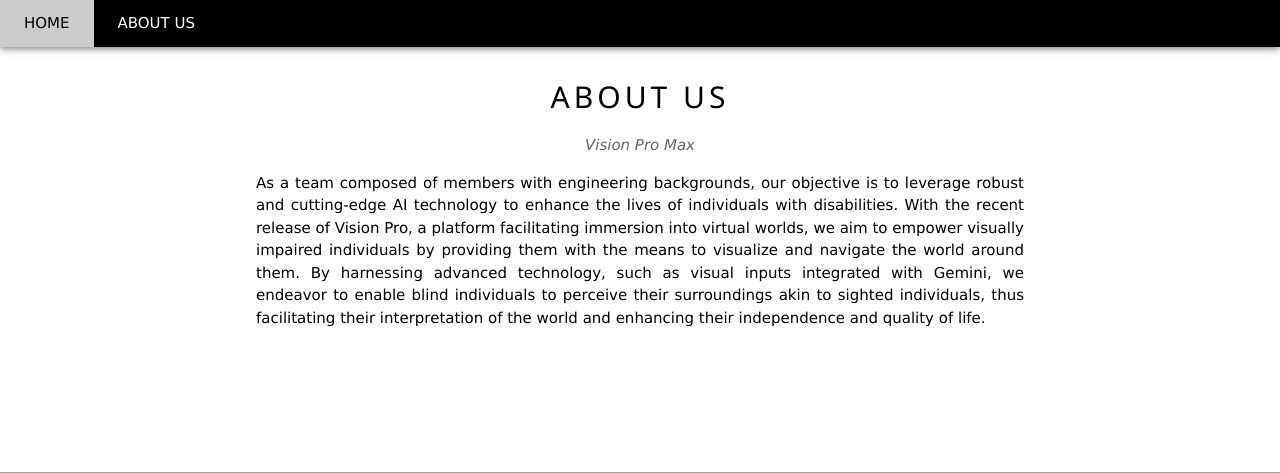
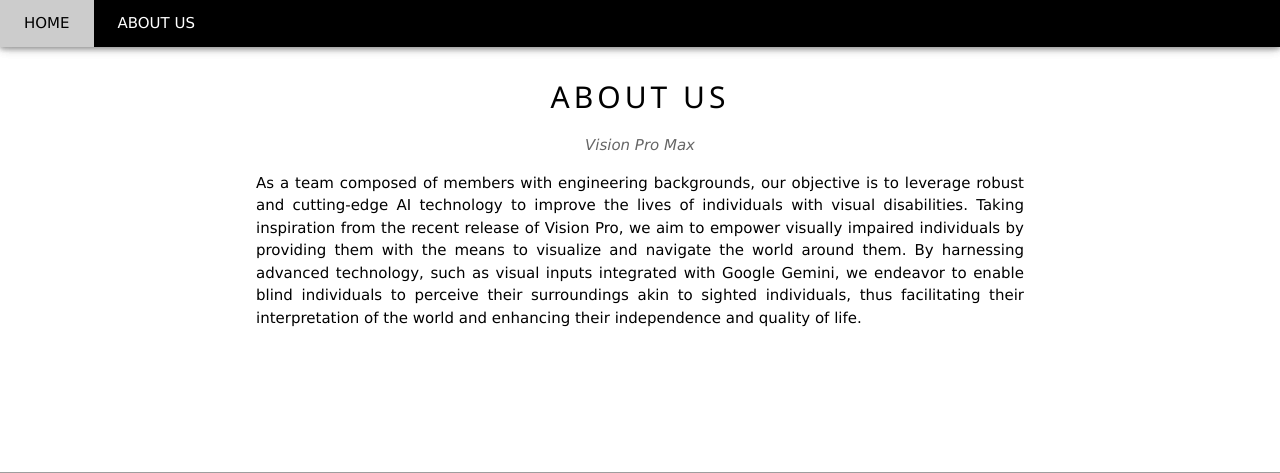
Before and after one commit to noidvan/vision_pro_max, a Flask app: page /home in a window 1280 px wide. Shown: the top 473 px of the page. Run offline with Flask 3, Linux system fonts and the light colour scheme; grey boxes are pictures that could not be loaded.

Commit message:
Update about us

```diff
--- a/templates/home.html
+++ b/templates/home.html
@@ -77,17 +77,17 @@
       <h2 class="w3-wide">ABOUT US</h2>
       <p class="w3-opacity"><i>Vision Pro Max</i></p>
       <p class="w3-justify">
-        As a team composed of members with engineering backgrounds, our
-        objective is to leverage robust and cutting-edge AI technology to
-        enhance the lives of individuals with disabilities. With the recent
-        release of Vision Pro, a platform facilitating immersion into virtual
-        worlds, we aim to empower visually impaired individuals by providing
-        them with the means to visualize and navigate the world around them. By
-        harnessing advanced technology, such as visual inputs integrated with
-        Gemini, we endeavor to enable blind individuals to perceive their
-        surroundings akin to sighted individuals, thus facilitating their
-        interpretation of the world and enhancing their independence and quality
-        of life.
+        As a team composed of members with engineering backgrounds,
+        our objective is to leverage robust and cutting-edge AI
+        technology to improve the lives of individuals with visual
+        disabilities. Taking inspiration from the recent release of
+        Vision Pro, we aim to empower visually impaired individuals
+        by providing them with the means to visualize and navigate
+        the world around them. By harnessing advanced technology, such
+        as visual inputs integrated with Google Gemini, we endeavor to
+        enable blind individuals to perceive their surroundings akin to
+        sighted individuals, thus facilitating their interpretation of the
+        world and enhancing their independence and quality of life.
       </p>
       <div class="w3-row w3-padding-32"></div>
     </div>
```
